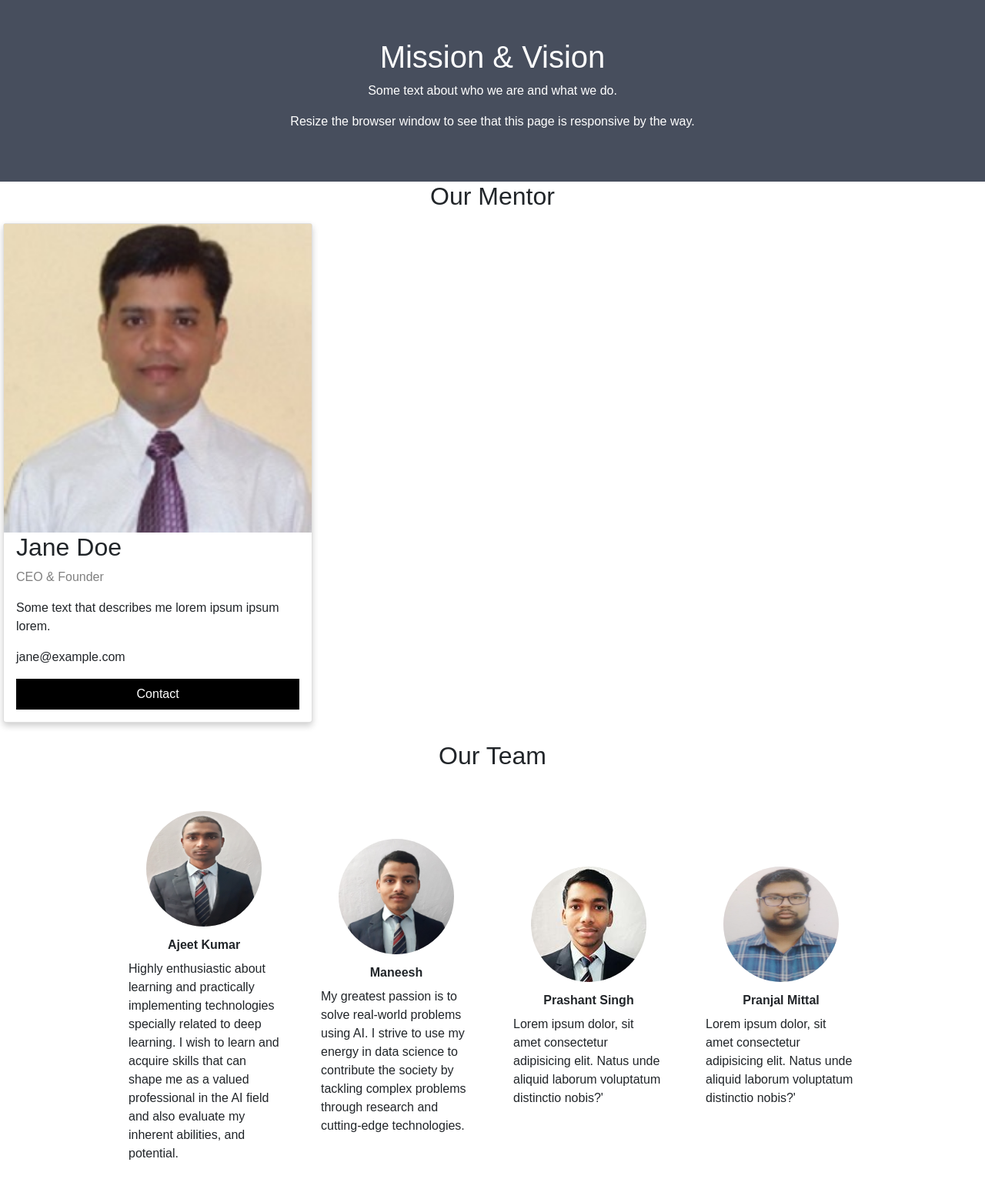
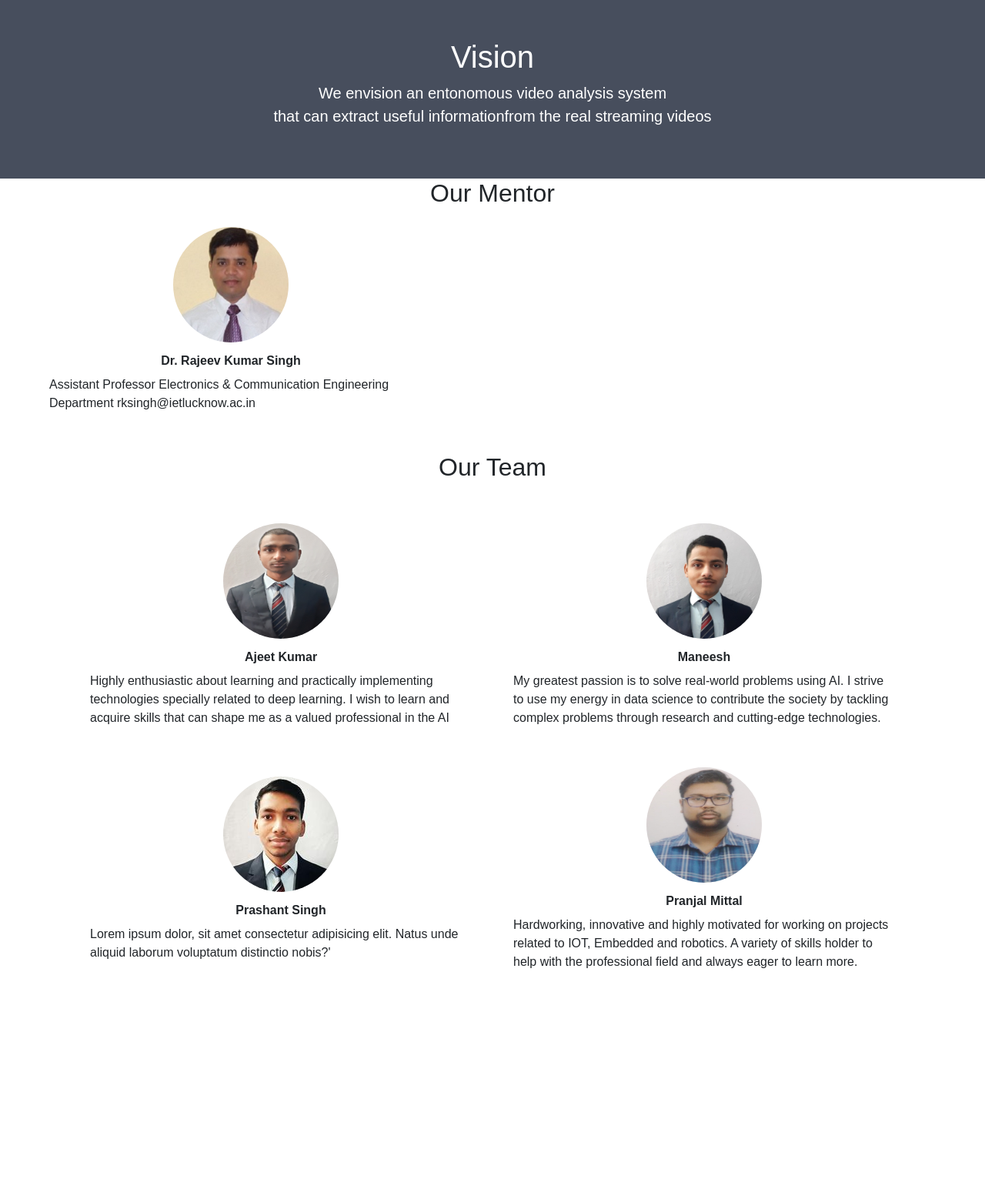
Before and after one commit to maneesh06/django_project, a Django app: page /about_us in a window 1280 px wide. Shown: the part 56-1614 px from the top of the page at 77% size. After the commit the page ends 1314 px from the top, so only its background shows below. Run offline with Django 3.2, Linux system fonts and the light colour scheme.

Commit message:
add some css

```diff
--- a/backend/static/css/style1.css
+++ b/backend/static/css/style1.css
@@ -12,15 +12,19 @@ body {
   }
 
   .column {
-    float: left;
+    float: right;
     width: 33.3%;
     margin-bottom: 16px;
     padding: 0 8px;
+
   }
+
 
   .card {
     box-shadow: 0 4px 8px 0 rgba(0, 0, 0, 0.2);
     margin: 8px;
+    display: flex;
+    justify-content: center;
   }
 
   .about-section {
@@ -28,6 +32,7 @@ body {
     text-align: center;
     background-color: #474e5d;
     color: white;
+    font-size: 20px;
   }
 
   .container {
@@ -69,12 +74,20 @@ body {
     padding: 20px;
   }
 
+  .row {
+    margin: 25px;
+    width: 500px;
+    display: block;
+    flex-direction: column;
+    align-items: center;
+  }
   .unit {
     margin: 25px;
-    width: 200px;
+    width: 500px;
     display: flex;
     flex-direction: column;
     align-items: center;
+
   }
 
   .unit img {
--- a/backend/templates/about_us.html
+++ b/backend/templates/about_us.html
@@ -6,14 +6,14 @@
 
 {% block body %}
 <div class="about-section">
-    <h1>Mission & Vision</h1>
-    <p>Some text about who we are and what we do.</p>
-    <p>Resize the browser window to see that this page is responsive by the way.</p>
+    <h1>Vision</h1>
+    <p>We envision an entonomous video analysis system <br> that can extract useful informationfrom the real streaming videos</p>
+    {% comment %} <p>Resize the browser window to see that this page is responsive by the way.</p> {% endcomment %}
   </div>
 
   <h2 style="text-align:center">Our Mentor</h2>
   <div class="row" >
-    <div class="column">
+    {% comment %} <div class="column">
       <div class="card">
         <img  src="/static/images/rajiv.jpg" alt="Rajiv Kumar Singh" style="width:100">
         <div class="container">
@@ -24,33 +24,16 @@
           <p><button class="button">Contact</button></p>
         </div>
       </div>
-    </div>
-
-    {% comment %} <div class="column">
-      <div class="card">
-        <img src="/w3images/team2.jpg" alt="Mike" style="width:100%">
-        <div class="container">
-          <h2>Mike Ross</h2>
-          <p class="title">Art Director</p>
-          <p>Some text that describes me lorem ipsum ipsum lorem.</p>
-          <p>mike@example.com</p>
-          <p><button class="button">Contact</button></p>
-        </div>
-      </div>
     </div> {% endcomment %}
 
-    {% comment %} <div class="column">
-      <div class="card">
-        <img src="/w3images/team3.jpg" alt="John" style="width:100%">
-        <div class="container">
-          <h2>John Doe</h2>
-          <p class="title">Designer</p>
-          <p>Some text that describes me lorem ipsum ipsum lorem.</p>
-          <p>john@example.com</p>
-          <p><button class="button">Contact</button></p>
-        </div>
-      </div> {% endcomment %}
-    {% comment %} </div> {% endcomment %}
+    <div class="unit">
+      <img src="/static/images/rajiv.jpg" alt="Dr. Rajeev Kumar Singh">
+      <p>Dr. Rajeev Kumar Singh</p>
+      <p>Assistant Professor
+        Electronics & Communication Engineering Department
+        rksingh@ietlucknow.ac.in</p>
+
+    </div>
   </div>
 
 
@@ -61,14 +44,17 @@
       <div class="unit">
         <img src="/static/images/ajeet.jpg" alt="Ajeet">
         <p>Ajeet Kumar</p>
-        <p>Highly enthusiastic about learning and practically implementing technologies specially related to deep learning. I wish to learn and acquire skills that can shape me as a valued professional
-          in the AI field and also evaluate my inherent abilities, and potential.</p>
+        <p>Highly enthusiastic about learning and practically implementing technologies specially related to deep learning.
+          I wish to learn and acquire skills that can shape me as a valued professional
+          in the AI</p>
 
       </div>
       <div class="unit">
         <img src="/static/images/maneesh.jpg" alt="Maneesh">
         <p>Maneesh</p>
-        <p>My greatest passion is to solve real-world problems using AI. I strive to use my energy in data science to contribute the society by tackling complex problems through research and cutting-edge technologies.</p>
+        <p>My greatest passion is to solve real-world problems using AI.
+          I strive to use my energy in data science to contribute the society by tackling
+          complex problems through research and cutting-edge technologies.</p>
 
       </div>
       <div class="unit">
@@ -80,7 +66,8 @@
     <div class="unit">
         <img src="/static/images/pranjal.jpeg" alt="Pranjal Mittal">
         <p>Pranjal Mittal</p>
-        <p>Lorem ipsum dolor, sit amet consectetur adipisicing elit. Natus unde aliquid laborum voluptatum distinctio nobis?'</p>
+        <p>Hardworking, innovative and highly motivated for working on projects related to IOT, Embedded and robotics.
+          A variety of skills holder to help with the professional field and always eager to learn more.</p>
       </div>
     </div>
   </div>
```
